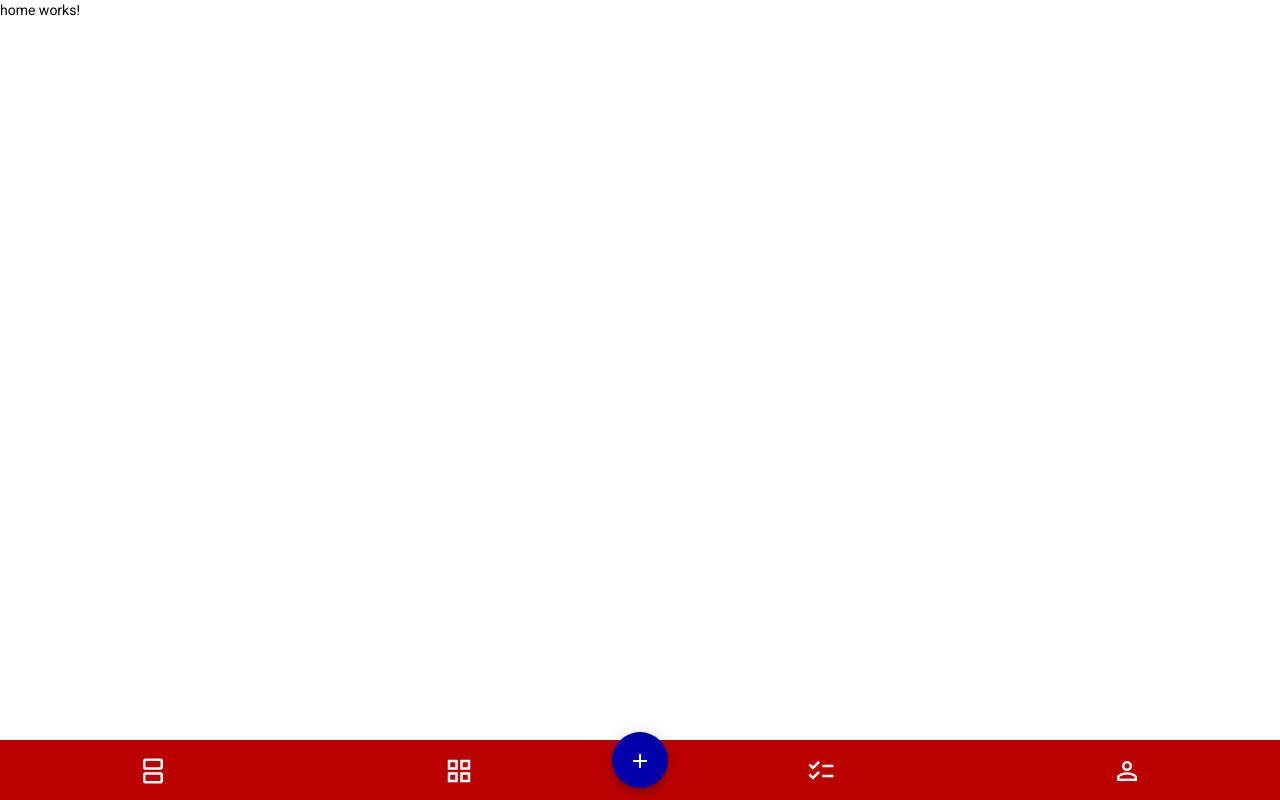
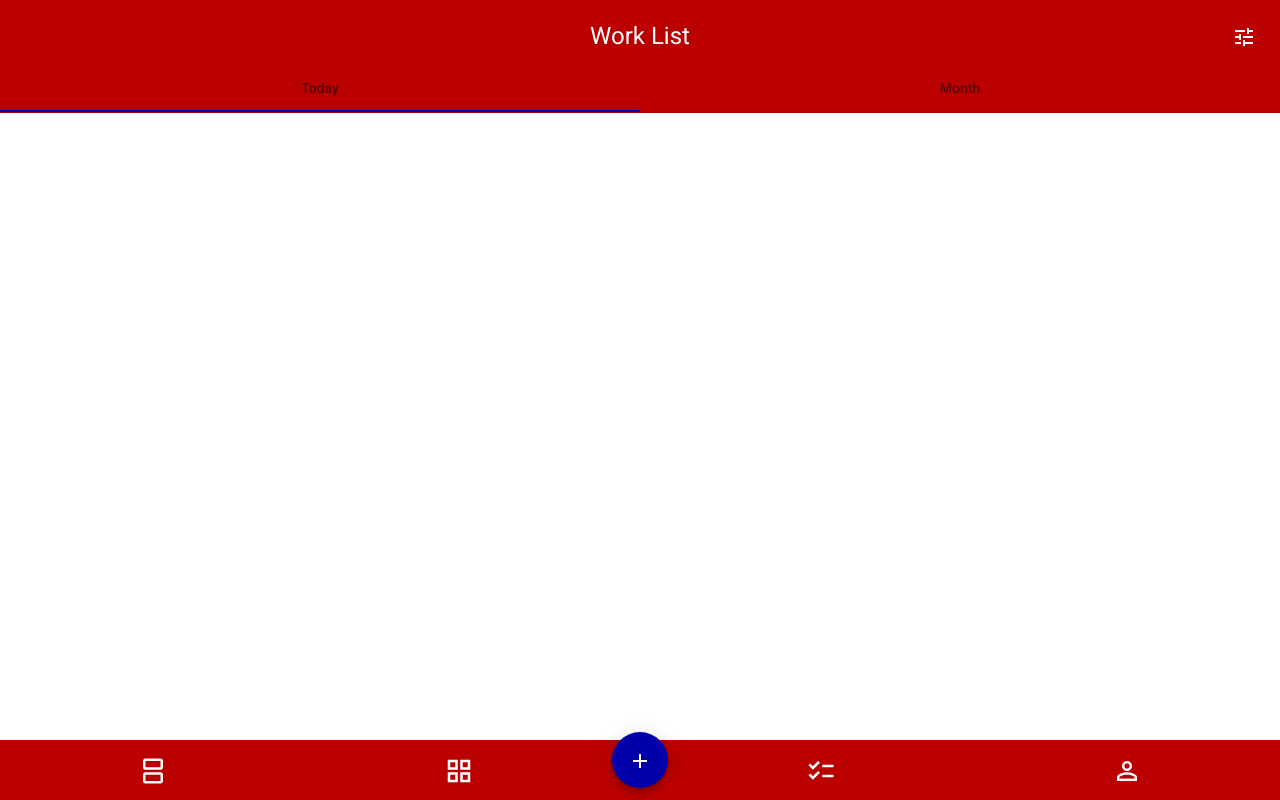
Before and after one commit to Vetrivel-Kalidass/Development-Planner, an Angular app: page /home/work-list in a window 1280 px wide. Before the commit this address led to /home. Built offline with nearby package versions, Linux system fonts and the light colour scheme.

Commit message:
work-list component with top-bar

```diff
--- a/src/app/home/home-routing.module.ts
+++ b/src/app/home/home-routing.module.ts
@@ -2,7 +2,17 @@ import { NgModule } from '@angular/core';
 import { RouterModule, Routes } from '@angular/router';
 import { HomeComponent } from './home.component';
 
-const routes: Routes = [{ path: '', component: HomeComponent }];
+const routes: Routes = [
+  {
+    path: '',
+    component: HomeComponent,
+    children: [
+      { path: 'work-list', loadChildren: () => import('./work-list/work-list.module').then(m => m.WorkListModule) },
+      { path: '', pathMatch: 'full', redirectTo: 'work-list' },
+      { path: '**', redirectTo: 'work-list' }
+    ]
+  },
+];
 
 @NgModule({
   imports: [RouterModule.forChild(routes)],
--- a/src/app/home/home.component.html
+++ b/src/app/home/home.component.html
@@ -1,2 +1,2 @@
-<p>home works!</p>
+<router-outlet></router-outlet>
 <app-mini-navbar></app-mini-navbar>
--- /dev/null
+++ b/src/app/home/work-list/work-list.component.html
@@ -0,0 +1,16 @@
+<mat-toolbar class="top-bar" color="primary">
+    <div class="mat-headline mb-8">
+        Work List
+    </div>
+
+    <div class="options-menu">
+        <button mat-icon-button>
+            <mat-icon class="material-icons-outlined">tune</mat-icon>
+        </button>
+    </div>
+
+    <nav mat-tab-nav-bar color="accent">
+        <a mat-tab-link [active]="true">Today</a>
+        <a mat-tab-link>Month</a>
+    </nav>
+</mat-toolbar>
--- /dev/null
+++ b/src/app/home/work-list/work-list.component.ts
@@ -0,0 +1,15 @@
+import { Component, OnInit } from '@angular/core';
+
+@Component({
+  selector: 'app-work-list',
+  templateUrl: './work-list.component.html',
+  styleUrls: ['./work-list.component.css']
+})
+export class WorkListComponent implements OnInit {
+
+  constructor() { }
+
+  ngOnInit(): void {
+  }
+
+}
--- a/src/styles/_components.styles.scss
+++ b/src/styles/_components.styles.scss
@@ -49,3 +49,40 @@ mat-toolbar.miniNavbar {
 		}
 	}
 }
+
+mat-toolbar.top-bar {
+	height: fit-content;
+	min-height: 85px;
+	display: flex;
+	flex-direction: column;
+	padding: 0;
+	padding-top: 16px;
+
+	.mat-headline {
+		line-height: 40px;
+		text-align: center;
+	}
+
+	.options-menu {
+			position: absolute;
+			right: 16px;
+			top: 16px;
+	}
+
+	nav.mat-tab-nav-bar.mat-tab-header {
+		width: 100%;
+
+		.mat-tab-links {
+			justify-content: space-evenly;
+
+			.mat-tab-link {
+				width: 50%;
+				padding: 0;
+			}
+		}
+
+		// mat-ink-bar {
+		// 	width: 40px !important;
+		// }
+	}
+}
```
Also changed, not shown: src/app/home/work-list/work-list-routing.module.ts (added, +13 -0 lines), src/app/home/work-list/work-list.module.ts (added, +19 -0 lines), src/app/home/work-list/work-list.component.css (added), 1 other file (tests, documents, lock files or other folders).
